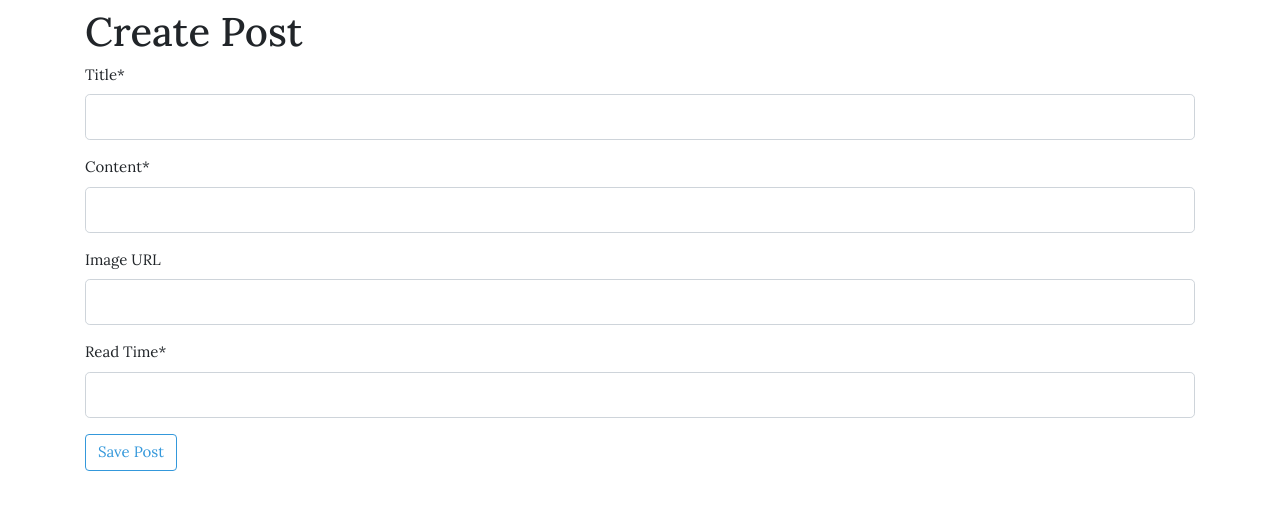
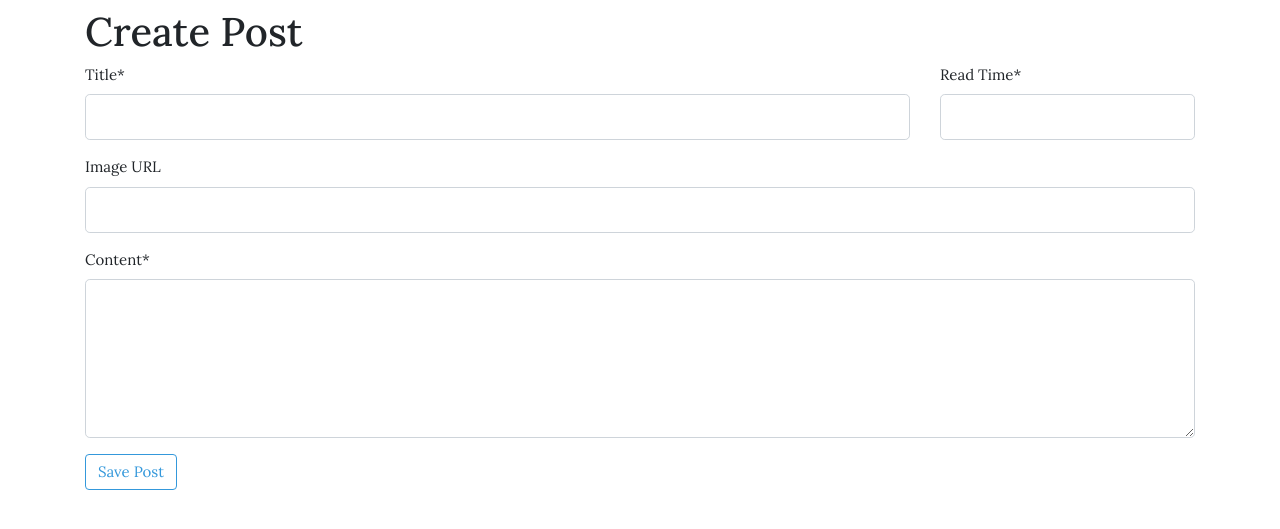
Before and after one commit to abhi1510/mysite, a Flask app: page /admin/posts/create in a window 1280 px wide. Shown: the part 71-600 px from the top of the page. Run offline with Flask 2, Linux system fonts and the light colour scheme; some libraries are stand-ins or nearby versions.

Commit message:
styling in posts

```diff
--- a/app/forms.py
+++ b/app/forms.py
@@ -5,7 +5,7 @@ from wtforms.validators import DataRequired, Email, Length
 
 class PostForm(FlaskForm):
     title = StringField('Title*', validators=[DataRequired(), Length(2, 80)])
-    content = StringField('Content*', validators=[DataRequired(), Length(10, 1000)])
+    content = StringField('Content*', validators=[DataRequired()])
     image_url = StringField('Image URL', validators=[Length(max=300)])
     read_time = IntegerField('Read Time*', validators=[DataRequired()])
     submit = SubmitField('Save Post')
@@ -14,7 +14,7 @@ class PostForm(FlaskForm):
 class ResourceForm(FlaskForm):
     name = StringField('Name*', validators=[DataRequired(), Length(max=30)])
     description = StringField('Description*', validators=[DataRequired(), Length(max=50)])
-    link = StringField('Link*', validators=[DataRequired(), Length(max=1000)])
+    link = StringField('Link*', validators=[DataRequired()])
     category = StringField('Category*', validators=[DataRequired(), Length(max=20)])
     submit = SubmitField('Save Resource')
 
--- a/app/routes.py
+++ b/app/routes.py
@@ -132,7 +132,7 @@ def admin_resource_create_view():
         db.session.commit()
         flash('Resource created successfully!', 'success')
         return redirect(url_for('admin_resource_list_view'))
-    return render_template('admin/resource-form.html', form=form)
+    return render_template('admin/resource-form.html', form=form, title='Create')
 
 
 @app.route('/admin/resources/<pk>/update', methods=['GET', 'POST'])
@@ -152,7 +152,7 @@ def admin_resource_update_view(pk):
         form.description.data = instance.description
         form.link.data = instance.link
         form.category.data = instance.category
-    return render_template('admin/resource-form.html', form=form, instance=instance)
+    return render_template('admin/resource-form.html', form=form, instance=instance, title='Update')
 
 
 @app.route('/admin/resources/<pk>/delete', methods=['GET', 'POST'])
--- a/app/static/css/styles.css
+++ b/app/static/css/styles.css
@@ -296,6 +296,7 @@ section {
 # Post List
 --------------------------------------------------------------*/
 .post-title {
+    font-size: 28px;
     color: var(--theme-primary);
 }
 
--- a/app/templates/admin/layout.html
+++ b/app/templates/admin/layout.html
@@ -64,9 +64,12 @@
     {% block body %}{% endblock body %}
 </div>
 
-<!-- Vendor JS Files -->
+
 <script src="{{ url_for('static', filename='vendor/jquery/jquery.min.js') }}"></script>
 <script src="{{ url_for('static', filename='vendor/bootstrap/js/bootstrap.min.js') }}"></script>
-
+<script src="https://cdn.ckeditor.com/4.14.1/standard/ckeditor.js"></script>
+<script>
+    CKEDITOR.replace( 'content' );
+</script>
 </body>
 </html>
--- a/app/templates/admin/post-form.html
+++ b/app/templates/admin/post-form.html
@@ -8,7 +8,9 @@
         <h2>Create Post</h2>
         <form action="" method="post" novalidate>
             {{ form.csrf_token }}
-            <div class="form-group">
+
+            <div class="row mb-3">
+                <div class="col-sm-12 col-md-8 col-lg-9">
                     {{ form.title.label(class="form-control-label") }}
                     {% if form.title.errors %}
                     {{ form.title(class="form-control form-control-lg is-invalid") }}
@@ -21,20 +23,22 @@
                     {{ form.title(class="form-control form-control-lg") }}
                     {% endif %}
                 </div>
-            <div class="form-group">
-                {{ form.content.label(class="form-control-label") }}
-                {% if form.content.errors %}
-                {{ form.content(class="form-control form-control-lg is-invalid") }}
+                <div class="col-sm-12 col-md-4 col-lg-3">
+                    {{ form.read_time.label(class="form-control-label") }}
+                    {% if form.read_time.errors %}
+                    {{ form.read_time(class="form-control form-control-lg is-invalid") }}
                     <div class="invalid-feedback">
-                    {% for error in form.content.errors %}
+                        {% for error in form.read_time.errors %}
                         <span>{{ error }}</span>
                         {% endfor %}
                     </div>
                     {% else %}
-                {{ form.content(class="form-control form-control-lg") }}
+                    {{ form.read_time(class="form-control form-control-lg") }}
                     {% endif %}
                 </div>
-            <div class="form-group">
+            </div>
+            <div class="row mb-3">
+                <div class="col">
                     {{ form.image_url.label(class="form-control-label") }}
                     {% if form.image_url.errors %}
                     {{ form.image_url(class="form-control form-control-lg is-invalid") }}
@@ -47,21 +51,26 @@
                     {{ form.image_url(class="form-control form-control-lg") }}
                     {% endif %}
                 </div>
-            <div class="form-group">
-                {{ form.read_time.label(class="form-control-label") }}
-                {% if form.read_time.errors %}
-                {{ form.read_time(class="form-control form-control-lg is-invalid") }}
+            </div>
+            <div class="row mb-3">
+                <div class="col">
+                    {{ form.content.label(class="form-control-label") }}
+                    {% if form.content.errors %}
+                    <textarea class="form-control form-control-lg is-invalid" name="content" rows="5"></textarea>
                     <div class="invalid-feedback">
-                    {% for error in form.read_time.errors %}
+                        {% for error in form.content.errors %}
                         <span>{{ error }}</span>
                         {% endfor %}
                     </div>
                     {% else %}
-                {{ form.read_time(class="form-control form-control-lg") }}
+                    <textarea class="form-control form-control-lg" name="content" rows="5"></textarea>
                     {% endif %}
                 </div>
-            <div class="form-group">
+            </div>
+            <div class="row mb-3">
+                <div class="col">
                     {{ form.submit(class="btn btn-outline-info") }}
+                </div>
             </div>
         </form>
     </div>
--- a/app/templates/admin/resource-form.html
+++ b/app/templates/admin/resource-form.html
@@ -5,7 +5,7 @@
 
 <div class="row">
     <div class="col">
-        <h2>Create Resource</h2>
+        <h2>{{title}} Resource</h2>
         <form action="" method="post" novalidate>
             {{ form.csrf_token }}
             <div class="form-group">
--- a/app/templates/blog/post-detail.html
+++ b/app/templates/blog/post-detail.html
@@ -8,7 +8,7 @@
             <p class="post-meta">
                 Posted by {{ instance.author }} on {{ instance.created_on.strftime('%B %d, %Y') }}
             </p>
-            <h5 class="post-content">{{ instance.content }}</h5>
+            <h5 class="post-content">{{ instance.content|safe }}</h5>
         </div>
         <div class="col-sm-12 col-md-3">
             some
--- a/app/templates/blog/post-list.html
+++ b/app/templates/blog/post-list.html
@@ -14,7 +14,6 @@
             <h1>
                 <a href="{{ url_for('post_detail_view', pk=instance.id) }}" class="post-title">{{ instance.title }}</a>
             </h1>
-            <h4 class="post-content">{{ instance.content[:100] }}</h4>
             <p class="post-meta">Posted by {{ instance.author }} on {{ instance.created_on.strftime('%B %d, %Y') }}
                 <span class="reading-time mx-3" title="Estimated read time">
                     {{ instance.read_time }} mins  read
```
Lines whose indentation alone changed are shown as unchanged.
